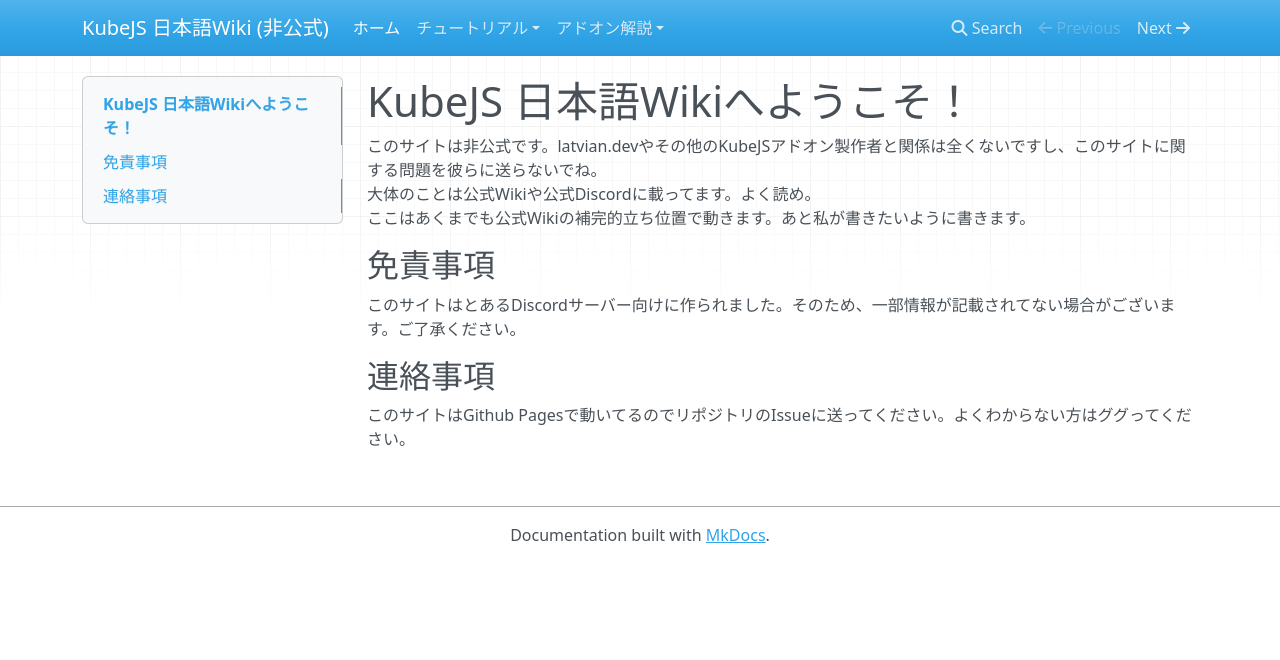
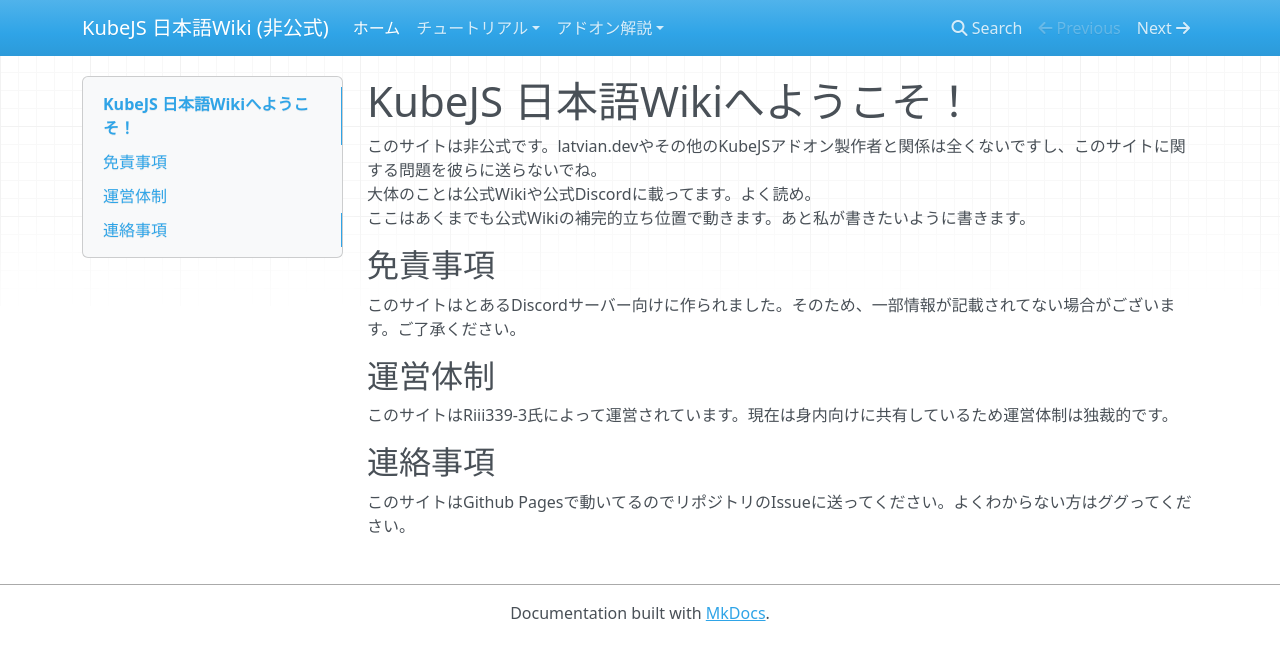
Before and after one commit to Riii339-3/kubejs-wiki, an MkDocs documentation site: the page built from docs/index.md, in a window 1280 px wide. Shown: the top 660 px of the page. Built offline with MkDocs 1.6.1, drawn with Linux system fonts in a browser that asks for light colours; nearby versions of some CDN libraries.

Commit message:
update index

```diff
--- a/docs/index.md
+++ b/docs/index.md
@@ -7,5 +7,8 @@
 ## 免責事項
 このサイトはとあるDiscordサーバー向けに作られました。そのため、一部情報が記載されてない場合がございます。ご了承ください。
 
+## 運営体制
+このサイトはRiii339-3氏によって運営されています。現在は身内向けに共有しているため運営体制は独裁的です。
+
 ## 連絡事項
 このサイトはGithub Pagesで動いてるのでリポジトリのIssueに送ってください。よくわからない方はググってください。
```
